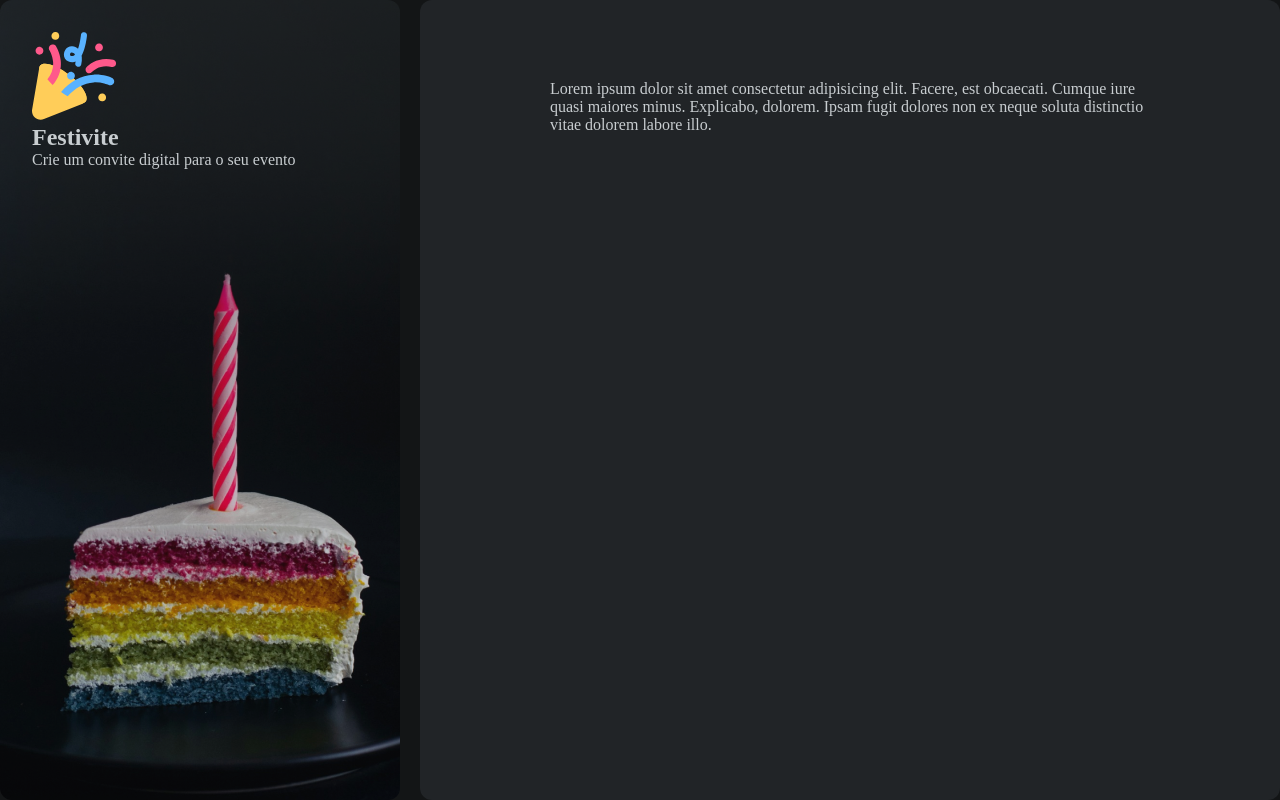
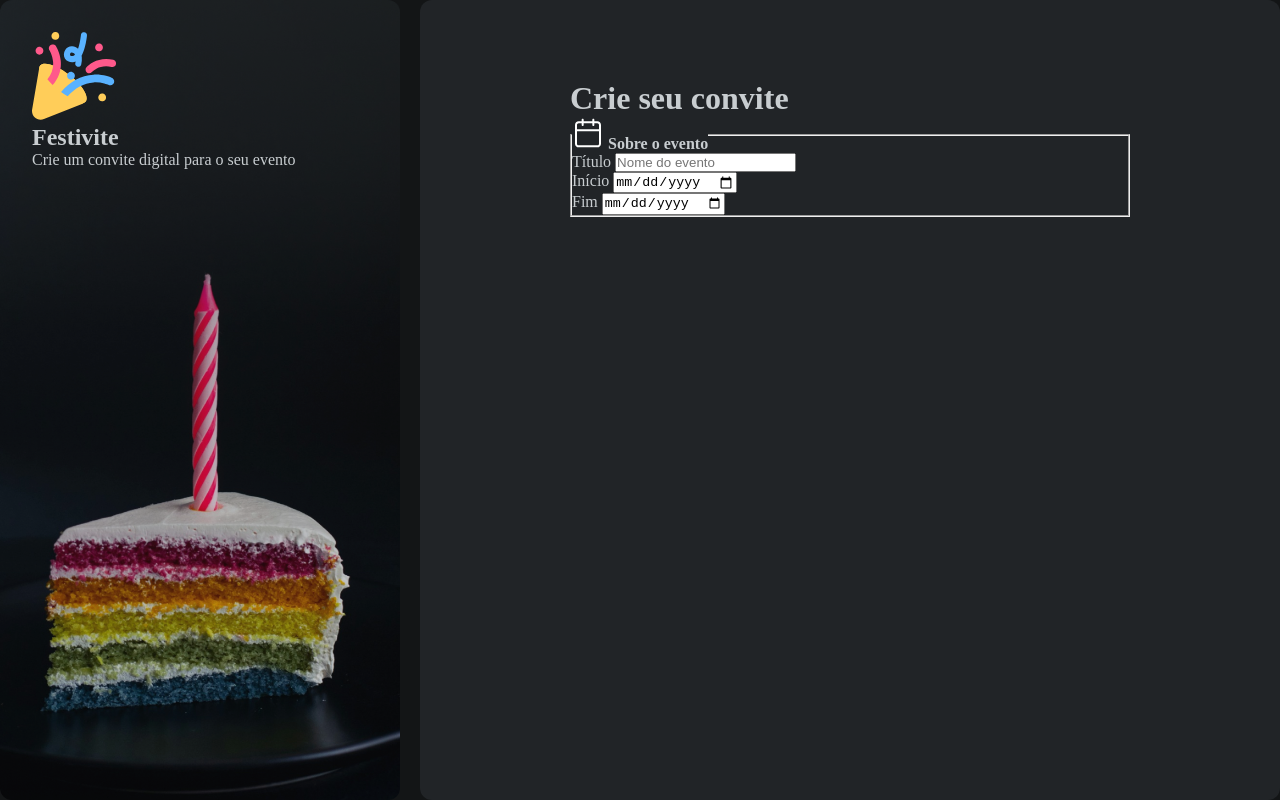
Before and after one commit to LealDevhub/formulario-de-convite, a plain HTML site: page index.html in a window 1280 px wide. Drawn offline with Linux system fonts and the light colour scheme.

Commit message:
Criando estrutura do formulário sobre o evento

```diff
--- a/index.html
+++ b/index.html
@@ -17,7 +17,6 @@
         <aside>
             <div class="bg"></div>
             <div class="aside-container">
-
                 <img src="assets/icons/Logo.svg" alt="Logo do Festivite, ícone de estouro de fogos">
                 <h1>Festivite</h1>
                 <p>Crie um convite digital para o seu evento</p>
@@ -25,8 +24,35 @@
         </aside>
         <main>
             <div class="main-container">
-                <p>Lorem ipsum dolor sit amet consectetur adipisicing elit. Facere, est obcaecati. Cumque iure quasi maiores minus. Explicabo, dolorem. Ipsam fugit dolores non ex neque soluta distinctio vitae dolorem labore illo.</p>
-            </div>
+                <h1>Crie seu convite</h1>
+
+                <form action="">
+
+                    <fieldset class="details">
+                        <legend>
+                            <img src="assets/icons/calendar.svg" alt="ícone de calendário">
+                            <strong>Sobre o evento</strong>
+                        </legend>
+
+                        <div class="input-wrapper">
+                            <label for="title">Título</label>
+                            <input type="text" name="titulo" id="title" placeholder="Nome do evento">
+                        </div>
+
+                        <div class="flex">
+                            <div class="input-wrapper">
+                                <label for="start">Início</label>
+                                <input type="date" name="inicio" id="start">
+                            <div>
+                            <div class="input-wrapper">
+                                <label for="end">Fim</label>
+                                <input type="date" name="fim" id="end">
+                            </div>
+                        </div>
+
+                    </fieldset>
+                </div>
+                </form>
         </main>
     </div>
 </body>
--- a/styles/layout.css
+++ b/styles/layout.css
@@ -13,7 +13,12 @@ main, aside {
 
 main {
     background-color: var(--shape-body);
-    padding: 5rem 8.125rem;
+
+    & .main-container {
+        max-width: 35rem;
+        margin-inline: auto;
+        margin-top: 5rem;
+    }
 }
 
 aside {
@@ -28,6 +33,7 @@ aside {
         background-image: url(../assets/img/Background.png);
         background-repeat: no-repeat;
         background-size: cover;
+        background-position: center;
         left: 0;
         top: 0;
         inset: 0;
```
